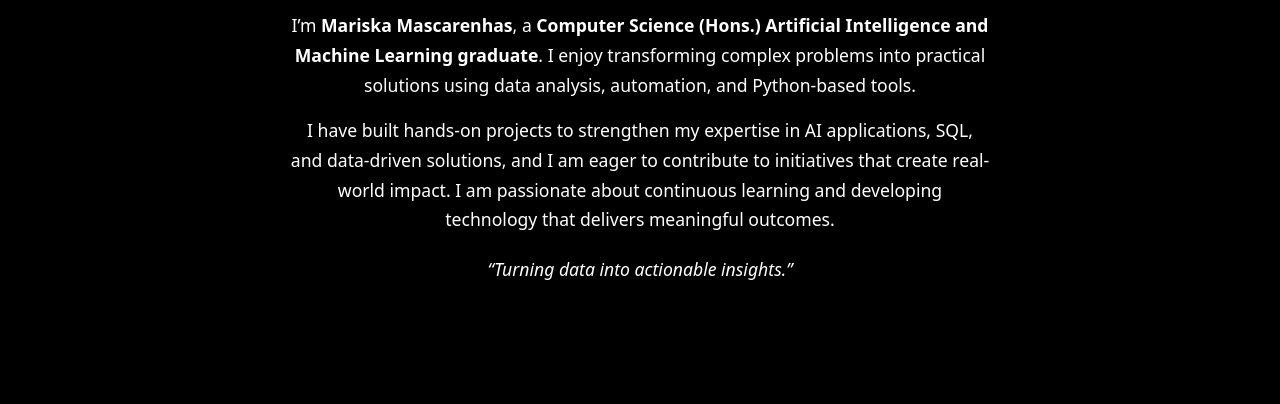
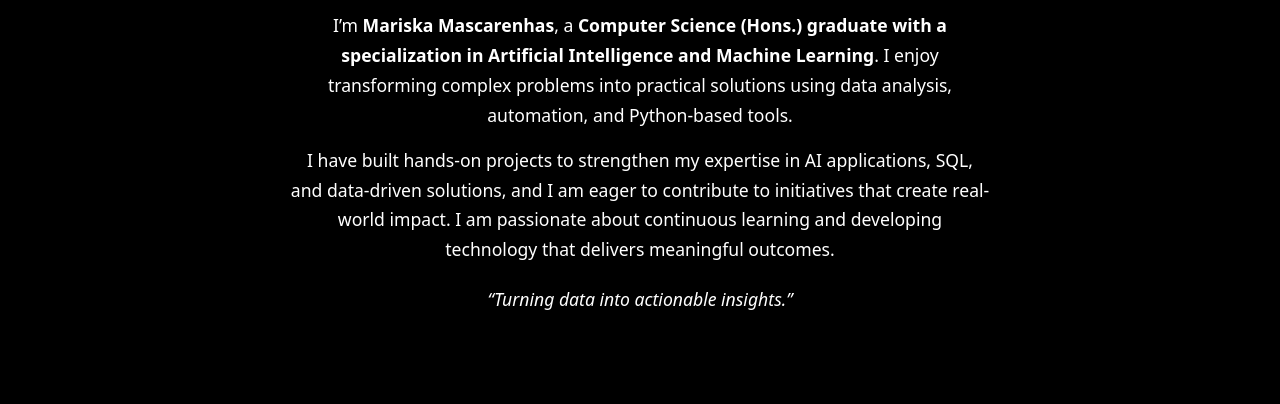
Before and after one commit to MariskaMascarenhas/mariska_portfolio1, a plain HTML site: page index.html in a window 1280 px wide. Shown: the part 283-687 px from the top of the page. Drawn offline with nearby package versions, Linux system fonts and the light colour scheme.

Commit message:
Update index.html

```diff
--- a/index.html
+++ b/index.html
@@ -137,7 +137,7 @@
       <img src="images/about/N.jpg" alt="AI Icon" class="about-icon">
       <h2>About Me</h2>
       <div class="about-text">
-        <p>I’m <strong>Mariska Mascarenhas</strong>, a <strong>Computer Science (Hons.) Artificial Intelligence and Machine Learning graduate</strong>. I enjoy transforming complex problems into practical solutions using data analysis, automation, and Python-based tools.</p>
+        <p>I’m <strong>Mariska Mascarenhas</strong>, a <strong>Computer Science (Hons.) graduate with a specialization in Artificial Intelligence and Machine Learning</strong>. I enjoy transforming complex problems into practical solutions using data analysis, automation, and Python-based tools.</p>
         <p>I have built hands-on projects to strengthen my expertise in AI applications, SQL, and data-driven solutions, and I am eager to contribute to initiatives that create real-world impact. I am passionate about continuous learning and developing technology that delivers meaningful outcomes.</p>
         <div class="tagline">“Turning data into actionable insights.”</div>
       </div>
```
